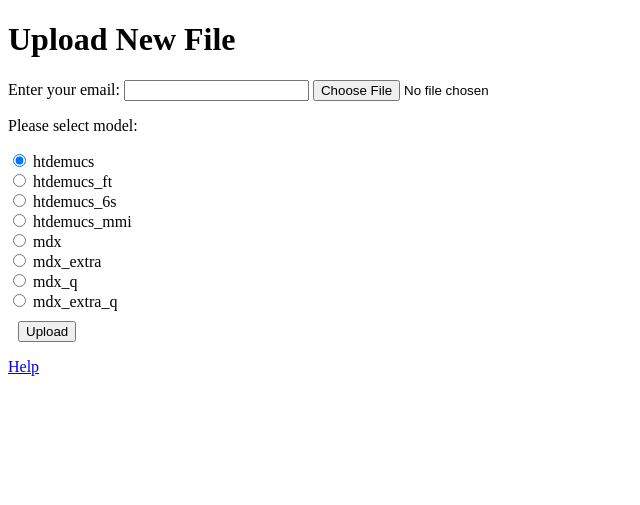
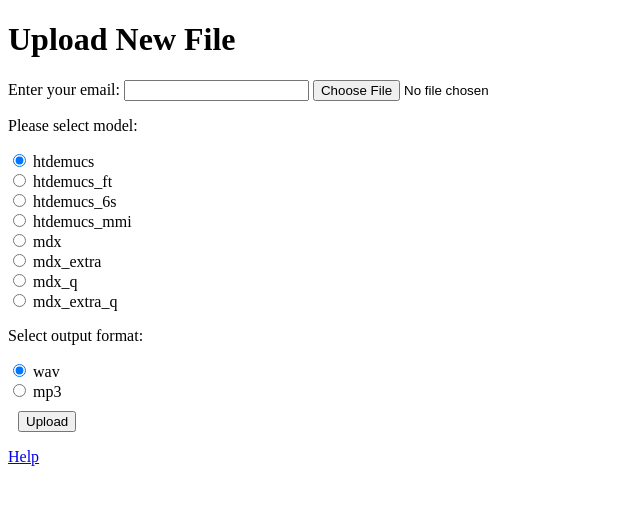
Before and after one commit to tissakhosla/demucs-gui, a Flask app: page /upload in a window 1280 px wide. Shown: the top 505 px of the page, without its empty margins (0-640 px from the left). Run offline with Flask 2, Linux system fonts and the light colour scheme; parts of the project's set-up code (start-up, migrations or seed data) failed here and were passed over.

Commit message:
support for output format mp3

```diff
--- a/main.py
+++ b/main.py
@@ -48,7 +48,7 @@ def utime():
     dt = datetime.now()
     return datetime.timestamp(dt)
 
-def email(uid, fn, em, ip, dm):
+def email(uid, fn, em, ip, dm, op):
     '''send email'''
     # Set up the SMTP server
     server = smtplib.SMTP(os.getenv('G_SMTP'), 587)
@@ -63,26 +63,31 @@ def email(uid, fn, em, ip, dm):
     subject = f'{fn} Split Tracks'
 
     body = f'Here are the links your files: \
-        \n\n http://{ip}/separated/{dm}/{uid}/bass.wav \
-        \n http://{ip}/separated/{dm}/{uid}/drums.wav \
-        \n http://{ip}/separated/{dm}/{uid}/other.wav \
-        \n http://{ip}/separated/{dm}/{uid}/vocals.wav'
+        \n\n http://{ip}/separated/{dm}/{uid}/bass.{op} \
+        \n http://{ip}/separated/{dm}/{uid}/drums.{op} \
+        \n http://{ip}/separated/{dm}/{uid}/other.{op} \
+        \n http://{ip}/separated/{dm}/{uid}/vocals.{op}'
 
     if dm == 'htdemucs_6s':
-        body += f'\n http://{ip}/separated/{dm}/{uid}/guitar.wav \
-        \n http://{ip}/separated/{dm}/{uid}/piano.wav'
+        body += f'\n http://{ip}/separated/{dm}/{uid}/guitar.{op} \
+        \n http://{ip}/separated/{dm}/{uid}/piano.{op}'
 
     msg = f'Subject: {subject}\n\n{body}'
     server.sendmail(me, to, msg)
 
     server.quit()
 
-def demucs(p, m):
-    os.system(f'echo demucs -n {m} {p} > fpipe')
+def demucs(p, m, o):
+    if o == 'mp3':
+        flags = f'--mp3 -n {m} {p}'
+    else:
+        flags = f'-n {m} {p}'
 
-def process(path, code, trackname, uemail, hostip, model):
-    demucs(path, model)
-    email(code, trackname, uemail, hostip, model)
+    os.system(f'echo demucs {flags} > fpipe')
+
+def process(path, code, trackname, uemail, hostip, model, output):
+    demucs(path, model, output)
+    email(code, trackname, uemail, hostip, model, output)
     # TODO: Why does this fire before demucs is complete?
     logging.info(' > EMAIL to: %s', uemail)
 
@@ -108,6 +113,7 @@ def upload_file():
         file = request.files['file']
         useremail = request.form['email']
         demucsmodel = request.form['model']
+        outputformat = request.form['output']
 
         if file.filename == '':
             return redirect(request.url)
@@ -132,7 +138,8 @@ def upload_file():
                 fn=filename,
                 ue=useremail,
                 sip=server_ip,
-                dm=demucsmodel))
+                dm=demucsmodel,
+                of=outputformat))
 
     return render_template('upload.html', models=enumerate(MODELS))
 
@@ -145,8 +152,11 @@ def success():
     ue = request.args.get('ue')
     sip = request.args.get('sip')
     dm = request.args.get('dm')
+    of = request.args.get('of')
 
-    _process = Thread(target=process, args=(fp, cn, fn, ue, sip, dm))
+    _process = Thread(
+        target=process,
+        args=(fp, cn, fn, ue, sip, dm, of))
     _process.start()
 
     return render_template('success.html', ue=ue, fn=fn)
--- a/templates/form.html
+++ b/templates/form.html
@@ -15,5 +15,10 @@
             <label for="{{model}}">{{model}}</label><br>
         {% endif %}
     {% endfor %}
+    <p>Select output format:</p>
+    <input type="radio" id="wav" name="output" value="wav" checked>
+    <label for="wav">wav</label><br>
+    <input type="radio" id="mp3" name="output" value="mp3">
+    <label for="mp3">mp3</label><br>
     <input style="margin: 10px 0 0 10px;" type=submit value=Upload>
 </form>
```
